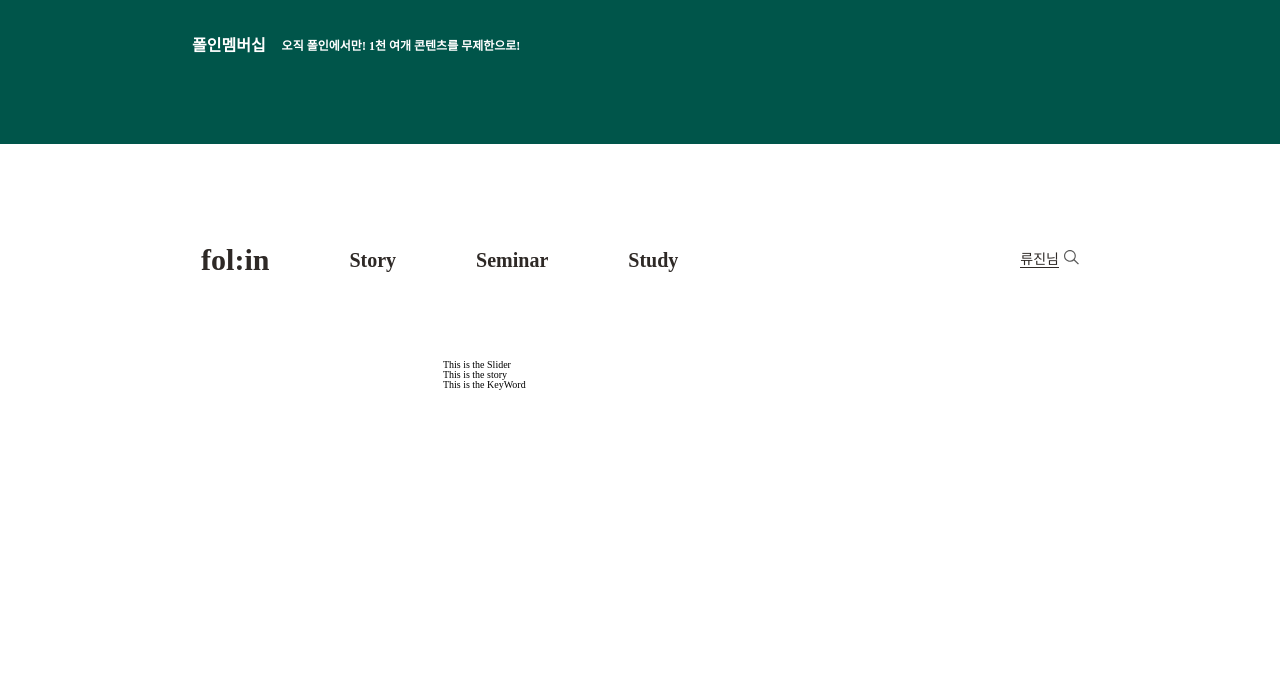
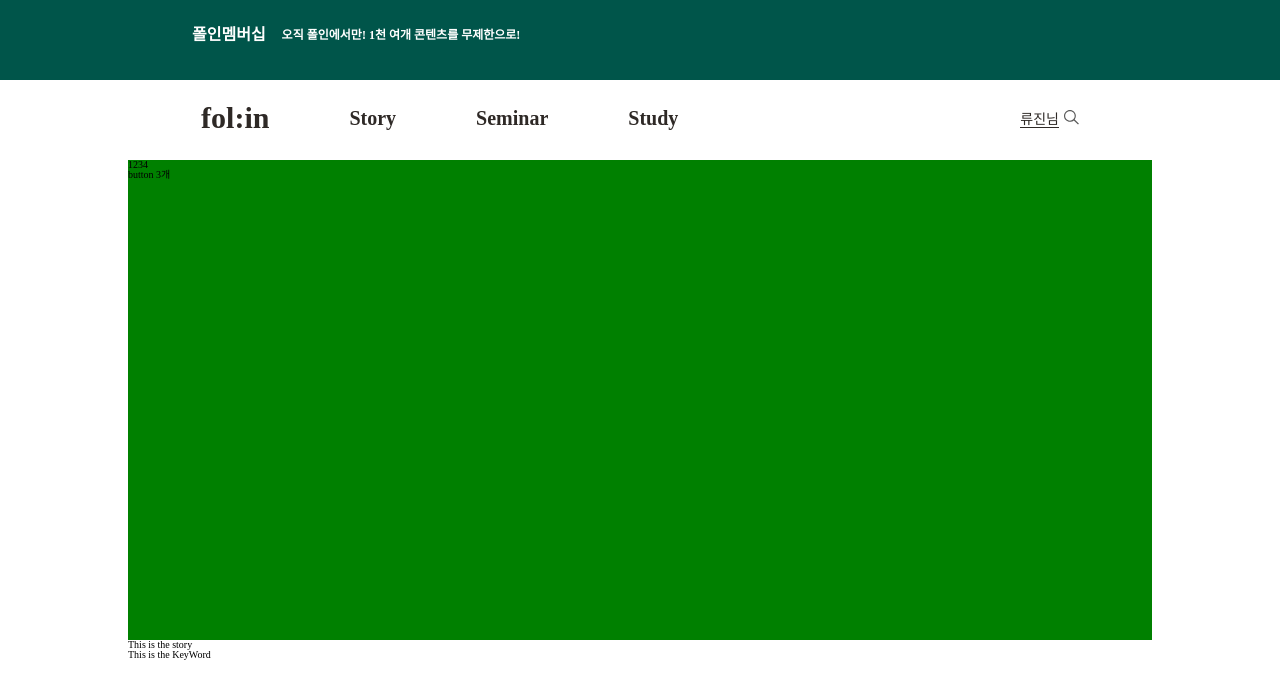
Before and after one commit to SOPT28-Client-Design-folin/Folin-Web, a React (Create React App) app in the folder folin-web/: page / in a window 1280 px wide. Shown: the top 698 px of the page. Built offline with nearby package versions, Linux system fonts and the light colour scheme; the HTML template or start-up script is replaced by a standard one.

Commit message:
[feat] globalstyles 의padding 수정

```diff
--- a/folin-web/src/assets/styles/GlobalStyles.js
+++ b/folin-web/src/assets/styles/GlobalStyles.js
@@ -9,8 +9,8 @@ const GlobalStyles = createGlobalStyle`
     font-family: 'Noto Serif KR';
     box-sizing: border-box;
     font-size: 10px;
-    padding-left: 17.3vw;
-    padding-right: 17.3vw;
+    padding-left: 5vw;
+    padding-right: 5vw;
 
   @media (max-width: 1200px) {
     padding-left: 1.8vw;
--- a/folin-web/src/components/First/First.js
+++ b/folin-web/src/components/First/First.js
@@ -8,7 +8,12 @@ import Keyword from "../First/Up/Keyword";
 
 const TopWrapper = Styled.div`
     position: relative;
-    top: 45vh;
+    top: 20vh;
+    width: 80vw;
+    display: flex;
+    z-index: -1;
+    flex-direction: column;
+    justify-content: space-between;
     font-family: "Nanum Myeongjo";
     font-weight: 500;
 `;
--- a/folin-web/src/components/First/Up/Slider.js
+++ b/folin-web/src/components/First/Up/Slider.js
@@ -1,7 +1,28 @@
 import React from "react";
+import styled from "styled-components";
+
+const Wrapper = styled.div`
+  height: 60vh;
+  width: 100%;
+  background-color: green;
+`;
+const List = styled.ul`
+  display: flex;
+  width: 100%;
+`;
 
 const Slider = () => {
-  return <div>This is the Slider</div>;
+  return (
+    <Wrapper>
+      <List>
+        <li>1</li>
+        <li>2</li>
+        <li>3</li>
+        <li>4</li>
+      </List>
+      <div>button 3개</div>
+    </Wrapper>
+  );
 };
 
 export default Slider;
--- a/folin-web/src/components/Header.js
+++ b/folin-web/src/components/Header.js
@@ -8,32 +8,33 @@ const UpHeader = styled.header`
   top: -10vh;
   left: 0;
   width: 100%;
-  height: 28vh;
+  height: 20vh;
   display: flex;
   justify-content: center;
   align-items: center;
   background-color: ${(props) => props.theme.colorEmerald};
   color: ${(props) => props.theme.textWhite};
-
+  z-index: 1;
   font-size: 16px;
 `;
 
 const DownHeader = styled.header`
   position: fixed;
-  top: 20vh;
+  top: 10vh;
   left: 0;
   width: 100%;
-  height: 25vh;
+  height: 10vh;
   display: flex;
   justify-content: center;
   align-items: center;
+  z-index: 1;
   color: ${(props) => props.theme.textBlack};
 `;
 
 const List = styled.ul`
   width: 70vw;
   display: flex;
-  padding-top: 2.8rem;
+  padding-top: 7rem;
   align-items: center;
 `;
 
@@ -61,9 +62,7 @@ const DItem = styled.li`
   padding-top: ${(props) => (props.current ? "0" : "0.5rem")};
   margin-right: 8rem;
   color: ${(props) => props.theme.textBlack};
-  height: 3rem
-  display: table-cell;
-  vertical-align: middle;
+  height: 3rem;
 `;
 
 const SearchUser = styled.p`
```
